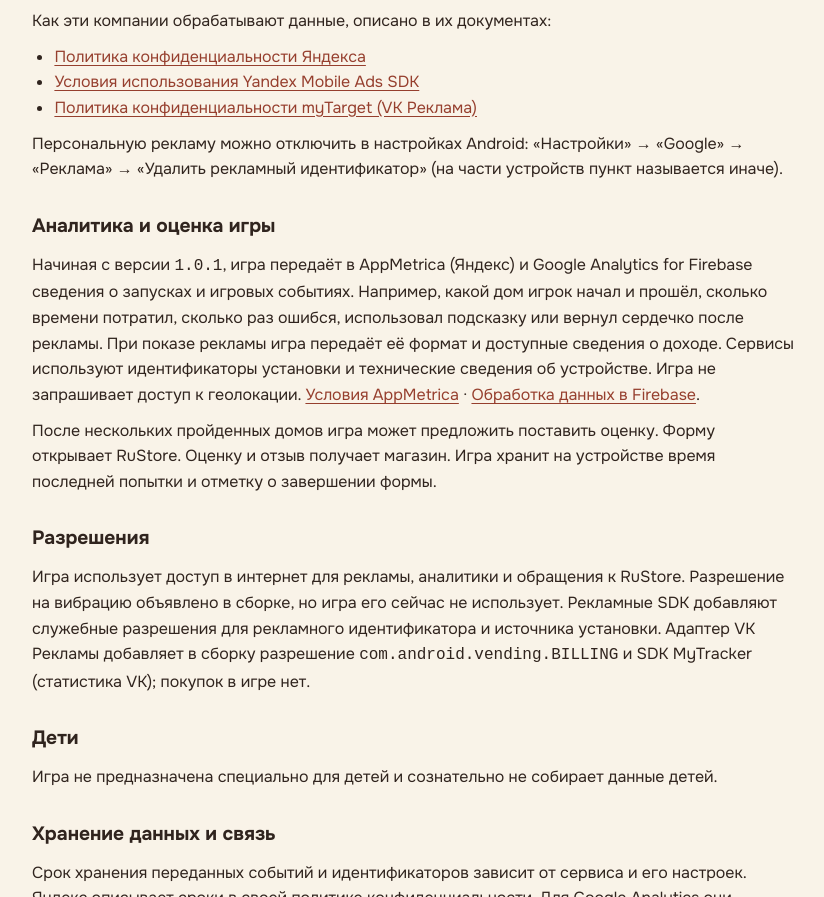
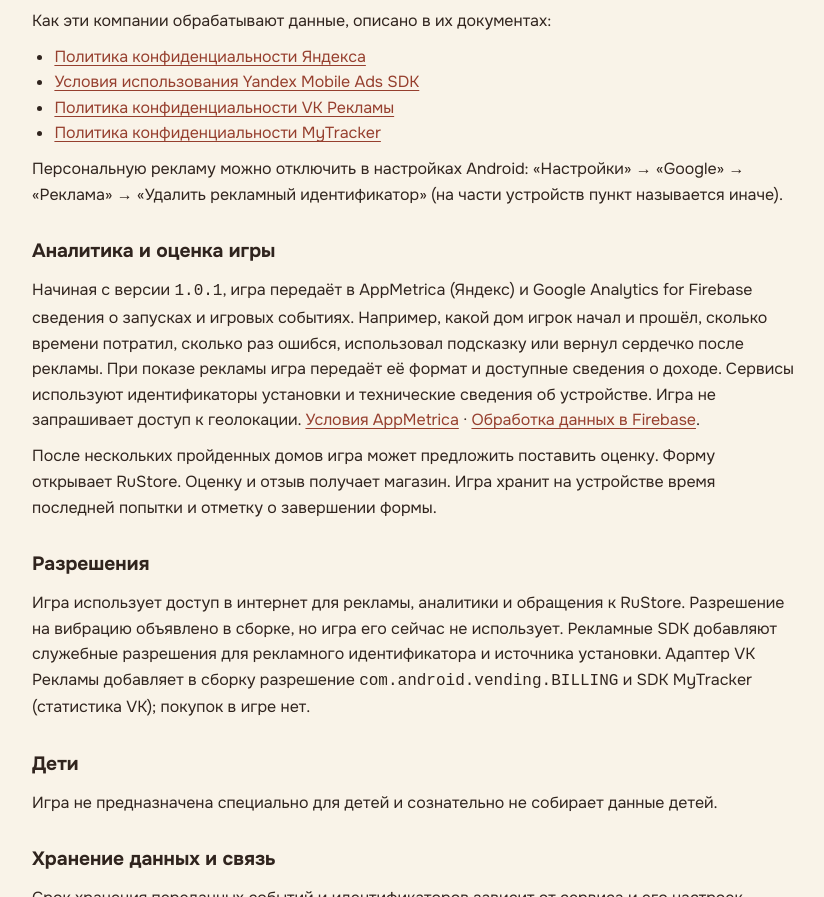
Before and after one commit to Romiusse/romiusse.github.io, a plain HTML site: page index.html in a window 1280 px wide. Shown: the part 3539-4436 px from the top of the page, without its empty margins (16-840 px from the left). Drawn offline with Linux system fonts and the light colour scheme.

Commit message:
Обновить ссылки VK и MyTracker в политике «Котиков»

```diff
--- a/index.html
+++ b/index.html
@@ -117,7 +117,8 @@
       <ul>
         <li><a href="https://yandex.ru/legal/confidential/">Политика конфиденциальности Яндекса</a></li>
         <li><a href="https://yandex.ru/legal/mobileads_sdk_agreement/">Условия использования Yandex Mobile Ads SDK</a></li>
-        <li><a href="https://help.mail.ru/legal/terms/myTarget/privacy">Политика конфиденциальности myTarget (VK Реклама)</a></li>
+        <li><a href="https://help.mail.ru/legal/terms/adsvk/privacy/">Политика конфиденциальности VK Рекламы</a></li>
+        <li><a href="https://tracker.my.com/ru/legal/privacy-policy">Политика конфиденциальности MyTracker</a></li>
       </ul>
       <p>Персональную рекламу можно отключить в настройках Android: «Настройки» → «Google» → «Реклама» → «Удалить рекламный идентификатор» (на части устройств пункт называется иначе).</p>
       <h3>Аналитика и оценка игры</h3>
```
